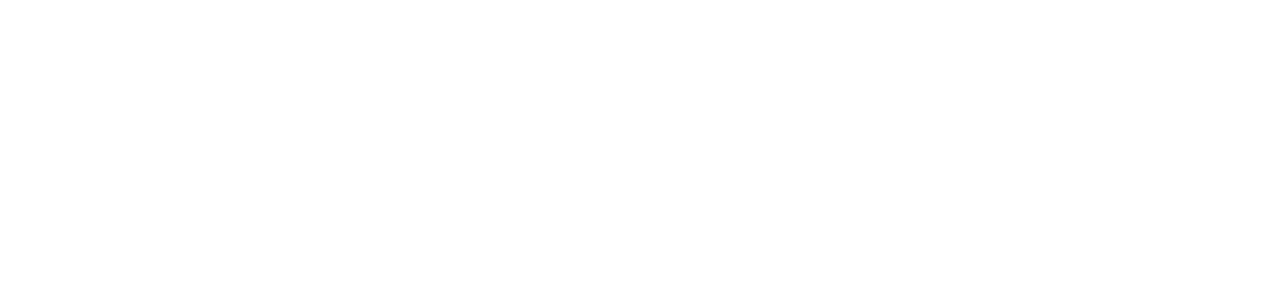
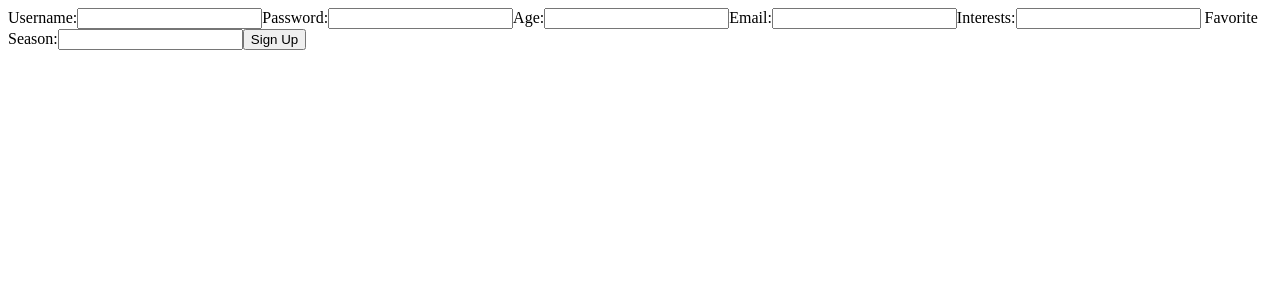
Before and after one commit to AricayaJohn/fullstack-traveler-activity-manager, a React (Create React App) app in the folder client/: page /signup in a window 1280 px wide. Shown: the top 300 px of the page. Built offline with nearby package versions, Linux system fonts and the light colour scheme.

Commit message:
added signup component

```diff
--- a/client/src/components/App.js
+++ b/client/src/components/App.js
@@ -1,7 +1,7 @@
 import React from "react";
 import {BrowserRouter as Router, Route, Switch} from "react-router-dom";
 import Home from "./Home";
-// import Signup from "./Signup"
+import Signup from "./Signup"
 import Login from "./Login"
 
 function App() {
@@ -12,6 +12,7 @@
       <Switch>
           <Route path = "/login" component = {Login} />
           <Route path = "/home" component = {Home} />
+          <Route path = "/signup" component = {Signup} />
       </Switch>
     </Router>
     </main>
--- a/client/src/components/Signup.js
+++ b/client/src/components/Signup.js
@@ -0,0 +1,92 @@
+import React, {useState} from 'react';
+import {useHistory} from 'react-router-dom';
+
+function Signup() {
+    const [formData, setFormData] = useState({
+        username: '',
+        password: '',
+        age: '',
+        email: '',
+        interests: '',
+        favorite_season: ''
+    });
+    const history = useHistory();
+
+    const handleChange = (e) => {
+        const {name, value} = e.target
+        setFormData({ ...formData, [name]: value });
+    };
+
+    const handleSubmit = async(e) => {
+        e.preventDefault();
+        try {
+            const response = await fetch('/signup', {
+                method: 'POST',
+                headers: {'Content-Type': 'application/json'},
+                body: JSON.stringify(formData)
+            });
+            if (response.ok) {
+                history.push('/login');
+            } else {
+                console.error('signup failed');
+            }
+        }   catch (error) {
+                console.error('Error:', error);
+        }
+    };
+    return (
+        <form onSubmit={handleSubmit}>
+            <label>Username:
+            <input
+                type="text"
+                name="username"
+                value={formData.username}
+                onChange={handleChange}
+            />
+            </label>
+            <label>Password:
+            <input
+                type="password"
+                name="password"
+                value={formData.password}
+                onChange={handleChange}
+            />
+            </label>
+            <label>Age:
+            <input
+                type="number"
+                name="age"
+                value={formData.age}
+                onChange={handleChange}
+            />
+            </label>
+            <label>Email:
+            <input
+                type="email"
+                name="email"
+                value={formData.email}
+                onChange={handleChange}
+            />
+            </label>
+            <label>Interests:
+            <input
+                type="text"
+                name="interests"
+                value={formData.interests}
+                onChange={handleChange}
+            />
+            </label>
+            <label> Favorite Season:
+            <input
+                type="text"
+                name="favorite_season"
+                value={formData.favorite_season}
+                onChange={handleChange}
+            />
+            </label>
+            <button type="submit">Sign Up</button>
+        </form>
+    );
+}
+
+export default Signup;
```
